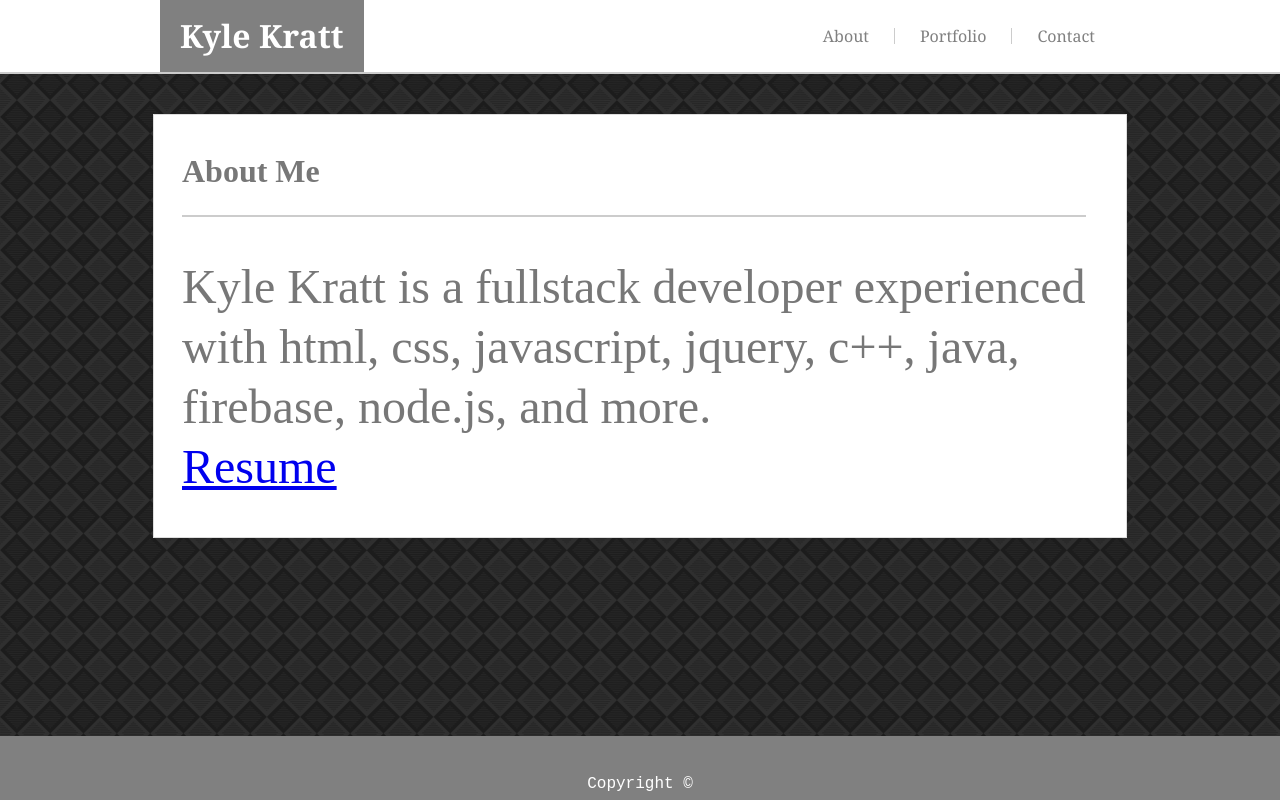
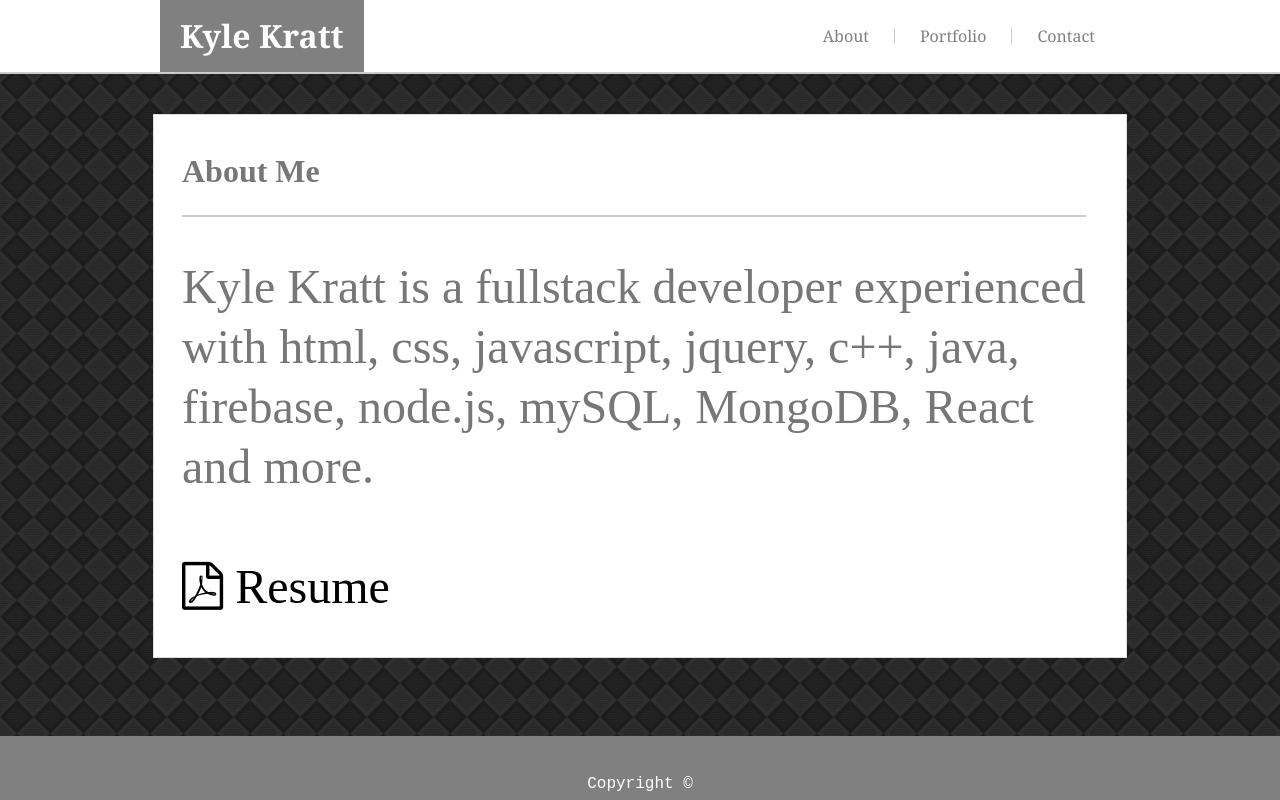
Before and after one commit to kylekratt/Responsive-Portfolio, a plain HTML site: page index.html in a window 1280 px wide. Drawn offline with Linux system fonts and the light colour scheme.

Commit message:
Added new resume, changed formatting for it

```diff
--- a/index.html
+++ b/index.html
@@ -5,6 +5,7 @@
     <title>Kyle Kratt</title>
     <link rel="stylesheet" href="assets/css/reset.css">
     <link rel="stylesheet" href="assets/css/style.css">
+    <link rel="stylesheet" href="https://cdnjs.cloudflare.com/ajax/libs/font-awesome/4.7.0/css/font-awesome.min.css">
     <meta name="viewport" content="width=device-width, initial-scale=1.0">
 </head>
 
@@ -25,9 +26,10 @@
             <h2>About Me</h2>
             <div style="min-width:100%; margin:auto; float:right;">
                 <p class="bio">
-                    Kyle Kratt is a fullstack developer experienced with html, css, javascript, jquery, c++, java, firebase, node.js, and more.
+                    Kyle Kratt is a fullstack developer experienced with html, css, javascript, jquery, c++, java, firebase, node.js, mySQL, MongoDB, React and more.
                     <br>
-                    <a href="assets/Resume12-5-18.pdf">Resume</a>
+                    <br>
+                    <a href="assets/Resume 2019.pdf" style="text-decoration: none; color: black"><i class="fa fa-file-pdf-o" style="font-size:48px"></i> Resume</a>
                 </p>
 
             </div>
```
Also changed, not shown: 1 other file.
